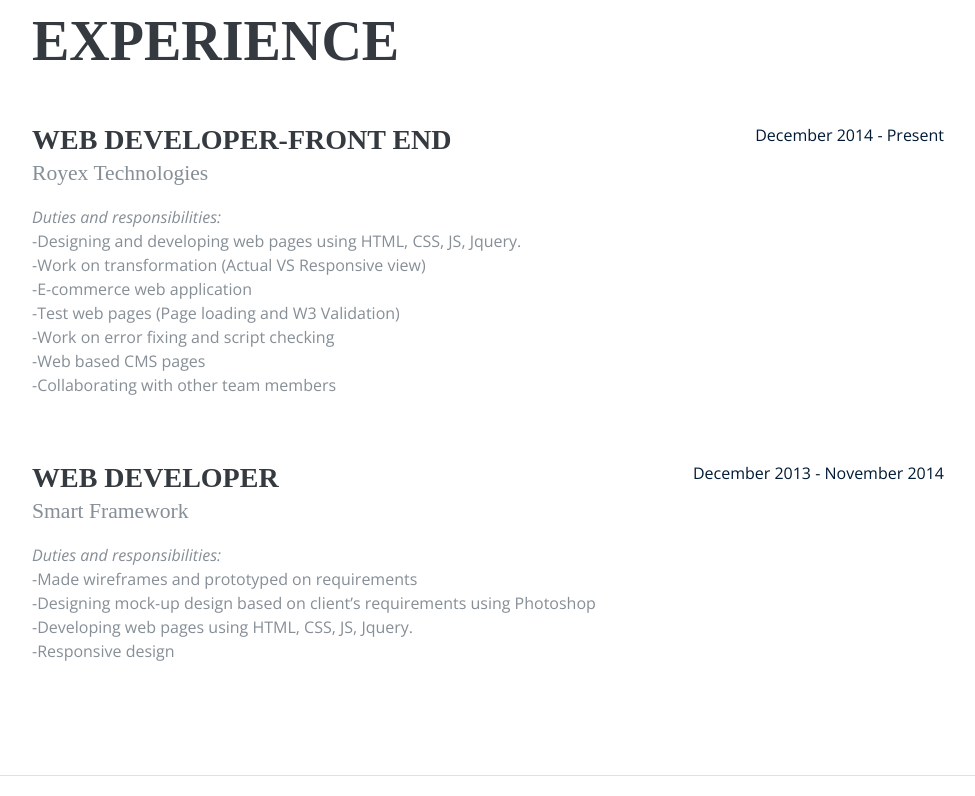
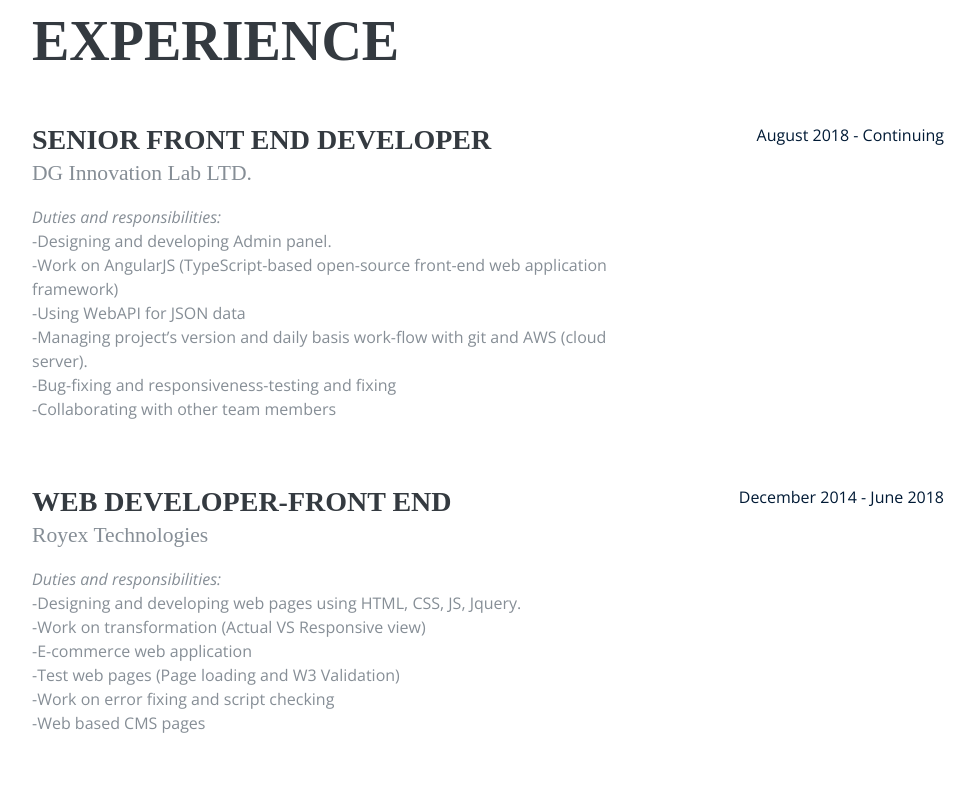
Before and after one commit to IshratSapphire/ishratsapphire.github.io, a plain HTML site: page index.html in a window 1280 px wide. Shown: the part 840-1636 px from the top of the page, without its empty margins (288-1263 px from the left). Drawn offline with nearby package versions, Linux system fonts and the light colour scheme; a web font is replaced by a local one.

Commit message:
Update index.html

```diff
--- a/index.html
+++ b/index.html
@@ -115,6 +115,24 @@
 
           <div class="resume-item d-flex flex-column flex-md-row mb-5">
             <div class="resume-content mr-auto">
+              <h3 class="mb-0">Senior Front End Developer</h3>
+              <div class="subheading mb-3">DG Innovation Lab LTD.</div>
+              <p><i>Duties and responsibilities:</i><br>
+              -Designing and developing Admin panel.<br>
+              -Work on AngularJS (TypeScript-based open-source front-end web application framework)<br>
+              -Using WebAPI for JSON data<br>
+              -Managing project’s version and daily basis work-flow with git and AWS (cloud server).<br>
+              -Bug-fixing and responsiveness-testing and fixing <br>
+              -Collaborating with other team members
+              </p>
+            </div>
+            <div class="resume-date text-md-right">
+              <span class="text-primary">August 2018 - Continuing</span>
+            </div>
+          </div>
+
+          <div class="resume-item d-flex flex-column flex-md-row mb-5">
+            <div class="resume-content mr-auto">
               <h3 class="mb-0">Web Developer-Front End</h3>
               <div class="subheading mb-3">Royex Technologies</div>
               <p><i>Duties and responsibilities:</i><br>
@@ -123,12 +141,11 @@
               -E-commerce web application<br>
               -Test web pages (Page loading and W3 Validation)<br>
               -Work on error fixing and script checking<br>
-              -Web based CMS pages<br>
-              -Collaborating with other team members
+              -Web based CMS pages
               </p>
             </div>
             <div class="resume-date text-md-right">
-              <span class="text-primary">December 2014 - Present</span>
+              <span class="text-primary">December 2014 - June 2018</span>
             </div>
           </div>
 
```
